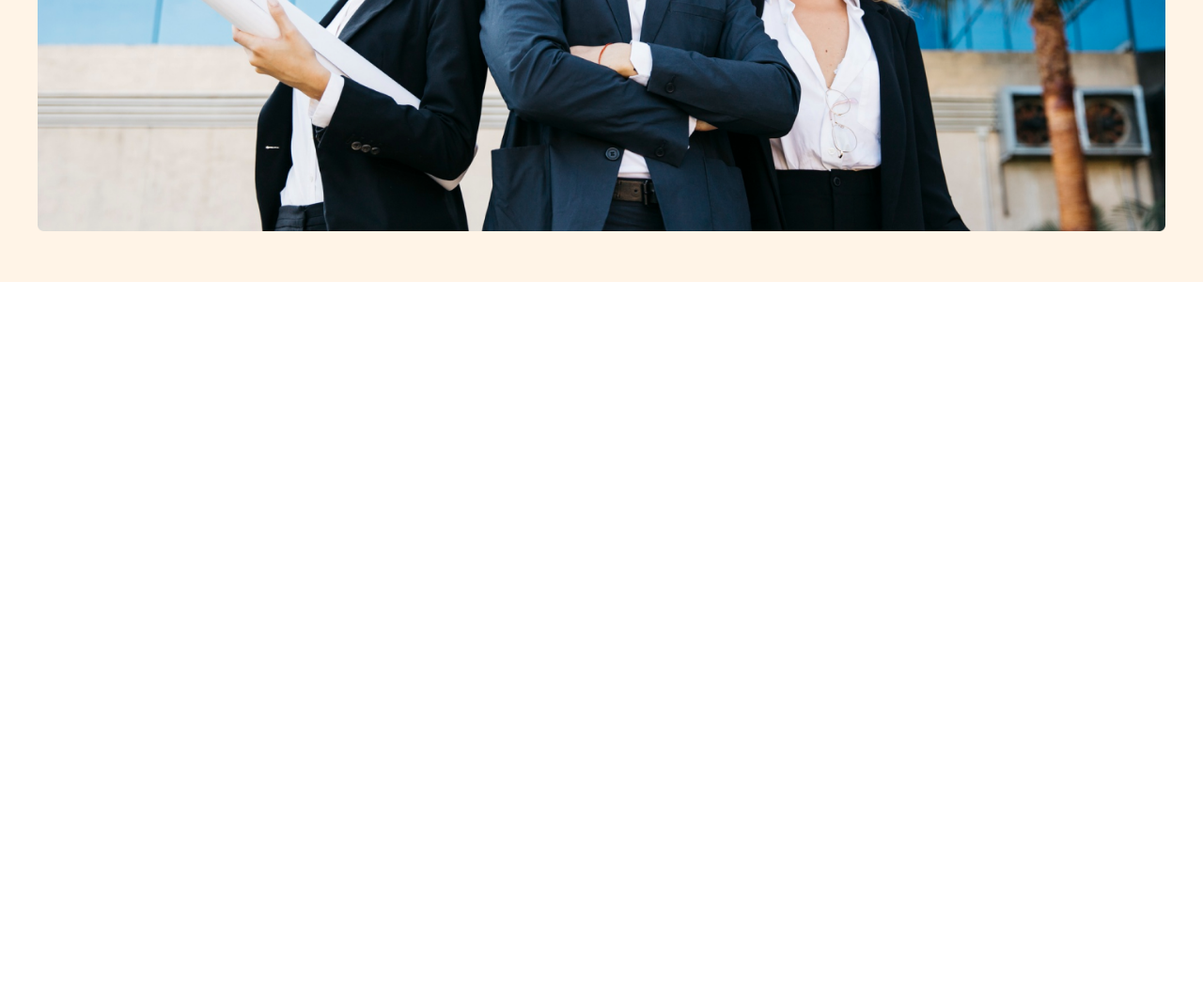
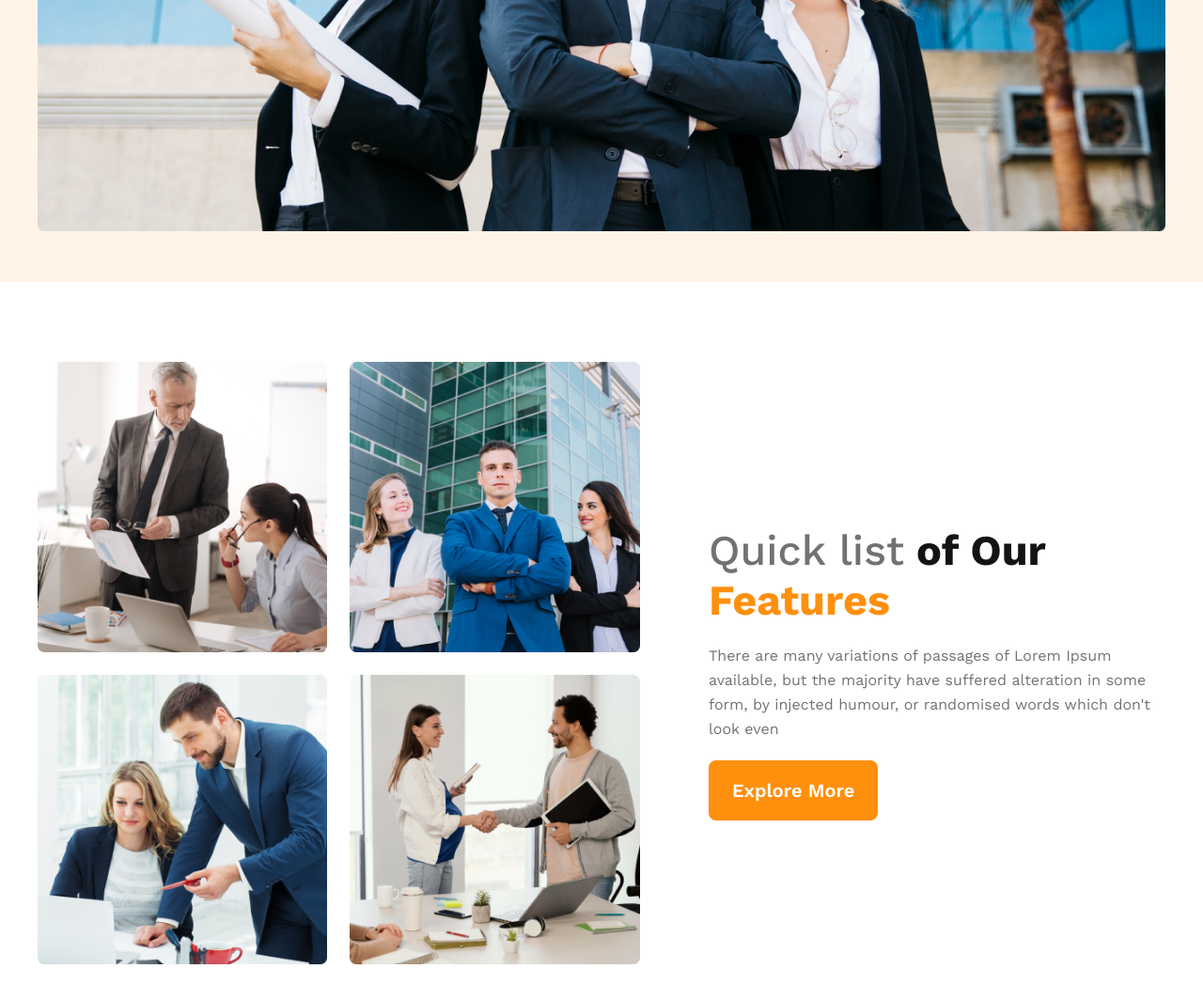
Before and after one commit to tanvirsiraj/g3-architects, a plain HTML site: page index.html in a window 1280 px wide. Shown: the part 826-1890 px from the top of the page at 94% size. Before the commit the page ends 1126 px from the top, so only its background shows below. Drawn offline with nearby package versions, Linux system fonts and the light colour scheme.

Commit message:
feature List section added

```diff
--- a/index.html
+++ b/index.html
@@ -48,7 +48,26 @@
         </div>
     </header>
     <main>
-
+        <!-- features List section  -->
+        <section class="feature-list wrapper">
+            <div class="feature-list-images">
+                <img src="./images/team1.png" alt="">
+                <img src="./images/team2.png" alt="">
+                <img src="./images/team3.png" alt="">
+                <img src="./images/team4.png" alt="">
+            </div>
+            <div class="feature-list-content">
+                <h2 class="section-title">
+                    <span style="color: var(--secondary-color);font-weight: 500;">Quick list</span> of Our <br> <span
+                        style="color: var(--primary-color);">Features</span>
+                </h2>
+                <p class="description">
+                    There are many variations of passages of Lorem Ipsum available, but the majority have suffered
+                    alteration in some form, by injected humour, or randomised words which don't look even
+                </p>
+                <a href="#" class="primary-btn">Explore More</a>
+            </div>
+        </section>
     </main>
     <footer>
 
--- a/style.css
+++ b/style.css
@@ -43,6 +43,13 @@ img {
     padding: 20px 25px;
     background: #FF900E;
     border-radius: 8px;
+}
+
+.section-title {
+    font-weight: 700;
+    font-size: 45px;
+    line-height: 53px;
+    color: var(--dark-color);
 }
 
 .description {
@@ -117,6 +124,26 @@ header {
     font-size: 64px;
     line-height: 75px;
     color: var(--dark-color);
+}
+
+/* ---------------------------
+    feature list section
+------------------------------*/
+.feature-list {
+    padding: 85px 0 130px 0;
+    display: flex;
+    align-items: center;
+    gap: 73px;
+}
+
+.feature-list-images {
+    display: grid;
+    grid-template-columns: repeat(2, 1fr);
+    gap: 24px;
+}
+
+.feature-list-content .description {
+    max-width: 537px;
 }
 
 /* -------------------
@@ -194,6 +221,30 @@ header {
         font-size: 30px;
         line-height: 35px;
     }
+
+    /* feature list section for mobile */
+
+    .feature-list {
+        flex-direction: column;
+    }
+
+    .feature-list-images {
+        grid-template-columns: repeat(1, 1fr);
+    }
+
+    .feature-list-content {
+        text-align: center;
+    }
+
+    .feature-list-content .section-title {
+        font-size: 30px;
+        line-height: 35px;
+    }
+
+    .feature-list-content .description {
+        max-width: 350px;
+    }
+
 }
 
 /* Tablet Devices  */
@@ -223,4 +274,19 @@ header {
         font-size: 50px;
         line-height: 55px;
     }
+
+
+    /* feature list section for tablet */
+
+    .feature-list {
+        flex-direction: column;
+    }
+
+    .feature-list-content {
+        text-align: center;
+    }
+
+    .feature-list-content .description {
+        max-width: 600px;
+    }
 }
```
